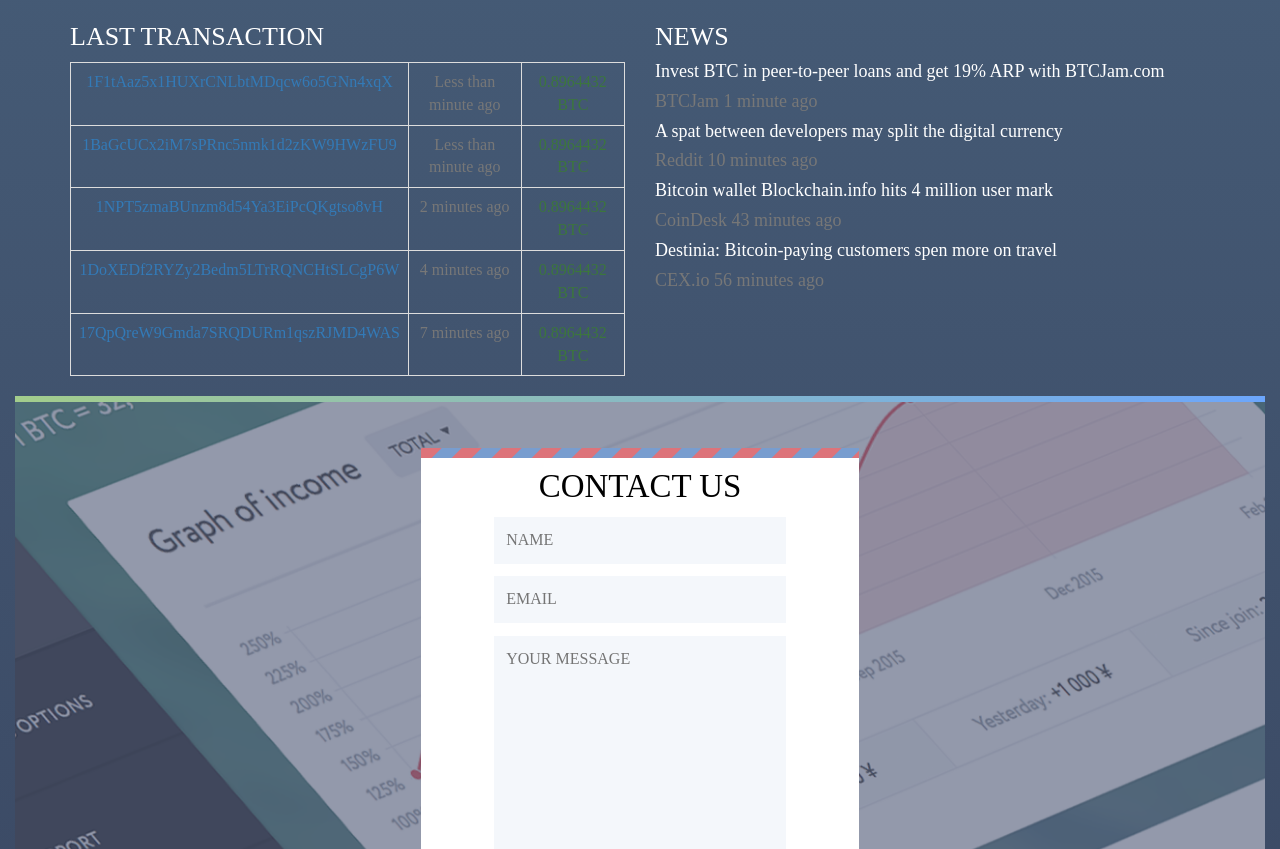
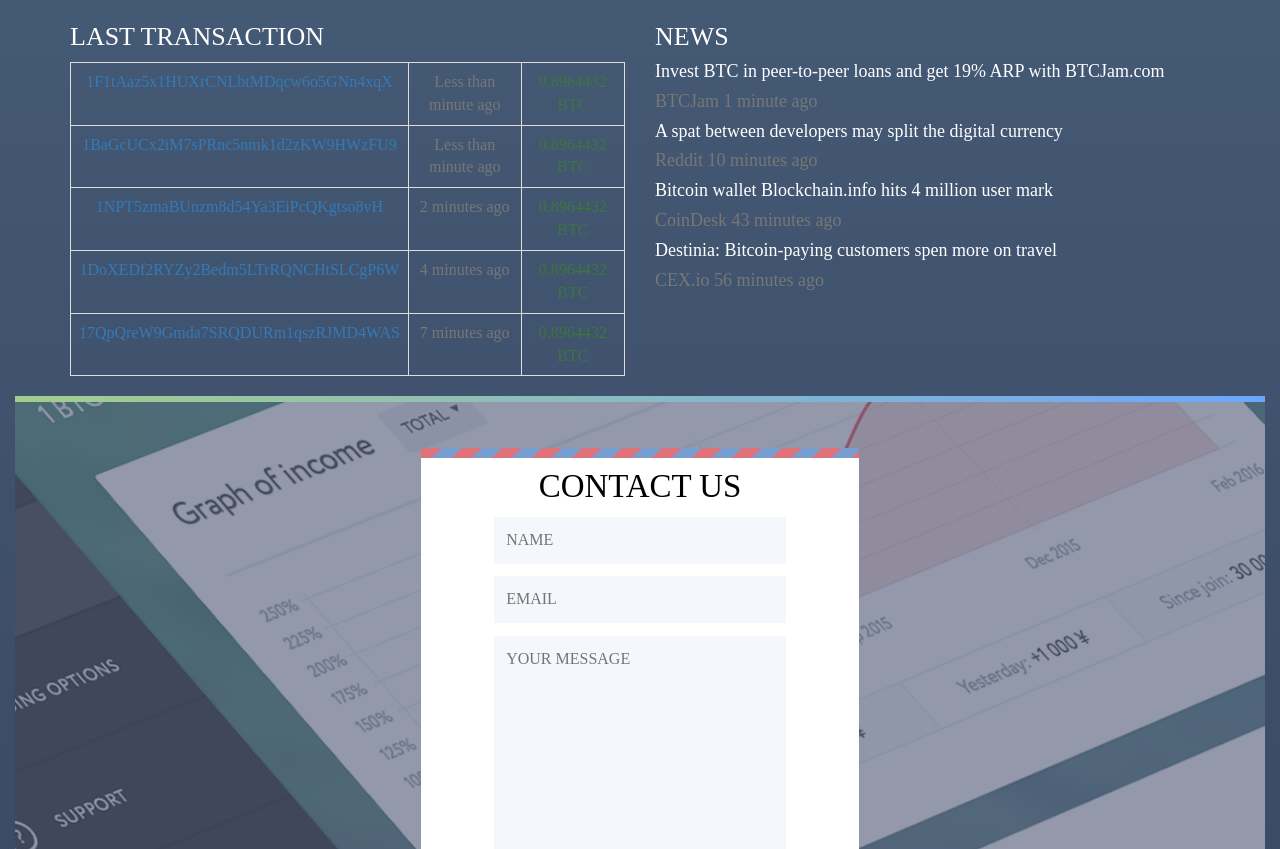
Before and after one commit to kvserebrii/task1, a plain HTML site: page index.html in a window 1280 px wide. Shown: the part 1951-2800 px from the top of the page. Drawn offline with nearby package versions, Linux system fonts and the light colour scheme.

Commit message:
Update index.html

```diff
--- a/index.html
+++ b/index.html
@@ -66,7 +66,7 @@
                             value="Whats our secret?  >">
                     </div>
                     <div class="col-lg-6" id="image">
-                        <img src="img/image1.png" alt="foto_computer"/>
+                        <img src="img/image1.png" alt="foto_computer" />
                     </div>
                 </div>
             </div>
@@ -76,7 +76,7 @@
             <div class="row centered" id="thirdw">
                 <br><br>
                 <div class="col-lg-4">
-                    <img src="img/icon1.svg" alt="first_foto"/>
+                    <img src="img/icon1.svg" alt="first_foto" />
                     <p></p>
                     <h5>Anonymous accounts</h5>
                     <p></p>
@@ -84,7 +84,7 @@
                         backwards and forwards among the crew.</h6>
                 </div>
                 <div class="col-lg-4">
-                    <img src="img/icon2.svg" alt="second_foto"/>
+                    <img src="img/icon2.svg" alt="second_foto" />
                     <p></p>
                     <h5>Anonymous transactions</h5>
                     <p></p>
@@ -92,7 +92,7 @@
                         backwards and forwards among the crew.</h6>
                 </div>
                 <div class="col-lg-4">
-                    <img src="img/icon3.svg" alt="third_foto"/>
+                    <img src="img/icon3.svg" alt="third_foto" />
                     <p></p>
                     <h5>100% SSL Encrypting</h5>
                     <p></p>
@@ -108,7 +108,7 @@
                 <br><br>
                 <div class="row centered">
                     <div class="col-lg-6">
-                        <img src="img/image2.png" alt="procents"/>
+                        <img src="img/image2.png" alt="procents" />
                     </div>
                     <div class="col-lg-6">
                         <h1>Loyal conditions</h1>
@@ -137,7 +137,7 @@
                             value="More about your income  >">
                     </div>
                     <div class="col-lg-6">
-                        <img src="img/image3.png" alt="graph"/>
+                        <img src="img/image3.png" alt="graph" />
                     </div>
                 </div>
             </div>
@@ -191,26 +191,29 @@
             </div>
         </div>
         <div class="container-fluid gradient "></div>
-        <div class="container" id="seventhwrap">
+        <div class="back container" id="seventhwrap">
             <br>
             <br>
             <div class="row justify-content-center">
                 <div id="ribbon" class="col-10 form1"></div>
-                <div id="form" class="col-10 d-flex flex-column bg-white align-items-center">
+                <div id="form" class="col-10  d-flex flex-column bg-white align-items-center position-absolute zindex-modal ">
                     <h2 class="fs-1 my-3">CONTACT US</h2>
                     <input type="text" name="contacts" class="contactus mt-lg-2 mt-sm-1 my-3 col-8 " placeholder="NAME">
                     <input type="text" name="contacts" class="contactus mt-lg-2 mt-sm-1 my-3 col-8 "
                         placeholder="EMAIL">
                     <textarea name="contacts" id="input_text" class="contactus mt-lg-2 mt-sm-1 mt-1 col-8 "
                         placeholder="YOUR MESSAGE" rows="10"></textarea>
+                    <br>
+                    <br>
                     <p></p>
                     <input type="button" id="input_send" class="btn px-lg-4 px-sm-2  " value="SEND US YOUR MESSAGE">
+                    <br>
                     <p></p>
                 </div>
             </div>
 
         </div>
-        <div class="container-fluid gradient "></div>
+        <div id="i1" class="container-fluid gradient "></div>
 
 
         <div id="eightwrap">
```
